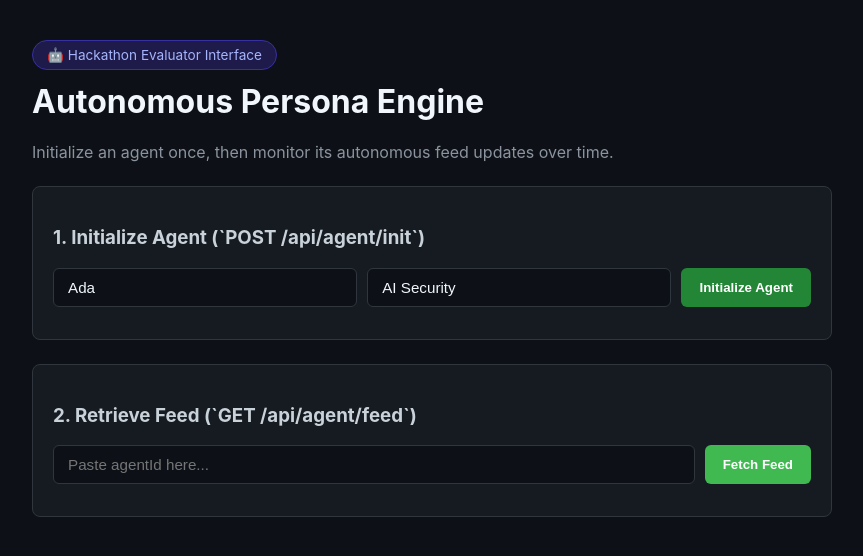
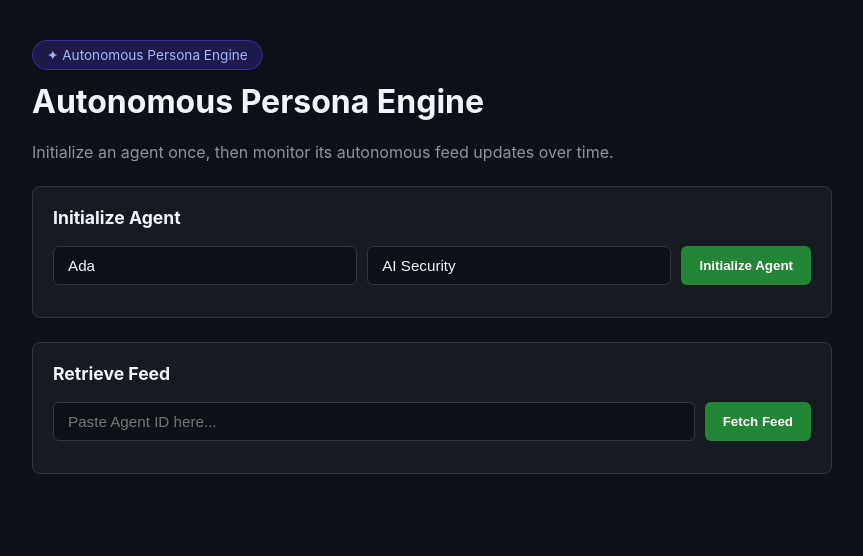
Before and after one commit to prakhar406/technovatiion, a website: page index.html in a window 1280 px wide. Shown: the whole page, without its empty margins (208-1071 px from the left). Drawn offline with Linux system fonts and the light colour scheme.

Commit message:
Update index.html

```diff
--- a/index.html
+++ b/index.html
@@ -3,7 +3,7 @@
 <head>
   <meta charset="UTF-8">
   <meta name="viewport" content="width=device-width, initial-scale=1.0">
-  <title>Autonomous Persona Engine - Live Feed</title>
+  <title>Autonomous Persona Engine</title>
   <style>
     body {
       background-color: #0d1117;
@@ -34,6 +34,12 @@
       margin-bottom: 24px;
     }
 
+    h3 {
+      margin-top: 0;
+      color: #f0f6fc;
+      font-size: 1.1rem;
+    }
+
     .form-group {
       display: flex;
       gap: 10px;
@@ -60,7 +66,7 @@
       cursor: pointer;
     }
 
-    button.btn-feed { background: #3fb950; }
+    button.btn-feed { background: #238636; }
     button:disabled { opacity: 0.5; cursor: not-allowed; }
 
     .agent-status {
@@ -120,13 +126,13 @@
 </head>
 <body>
 
-  <div class="badge">🤖 Hackathon Evaluator Interface</div>
+  <div class="badge">✦ Autonomous Persona Engine</div>
   <h1>Autonomous Persona Engine</h1>
   <p class="subtitle">Initialize an agent once, then monitor its autonomous feed updates over time.</p>
 
   <!-- Step 1: Init Panel -->
   <div class="box">
-    <h3>1. Initialize Agent (`POST /api/agent/init`)</h3>
+    <h3>Initialize Agent</h3>
     <div class="form-group">
       <input type="text" id="personaName" value="Ada" placeholder="Agent Name (e.g., Ada)" />
       <input type="text" id="personaDomain" value="AI Security" placeholder="Domain (e.g., AI Security)" />
@@ -137,9 +143,9 @@
 
   <!-- Step 2: Feed Query Panel -->
   <div class="box">
-    <h3>2. Retrieve Feed (`GET /api/agent/feed`)</h3>
+    <h3>Retrieve Feed</h3>
     <div class="form-group">
-      <input type="text" id="feedAgentId" placeholder="Paste agentId here..." />
+      <input type="text" id="feedAgentId" placeholder="Paste Agent ID here..." />
       <button class="btn-feed" onclick="loadFeed()">Fetch Feed</button>
     </div>
   </div>
@@ -172,10 +178,9 @@
 
         if (!res.ok) throw new Error(data.error || 'Failed to initialize agent.');
 
-        resultDiv.innerHTML = `<strong>Status:</strong> Success<br><strong>agentId:</strong> ${data.agentId}`;
+        resultDiv.innerHTML = `<strong>Status:</strong> Active<br><strong>Agent ID:</strong> ${data.agentId}`;
         document.getElementById('feedAgentId').value = data.agentId;
 
-        // Auto load feed
         loadFeed();
 
       } catch (err) {
@@ -188,9 +193,9 @@
       const agentId = document.getElementById('feedAgentId').value.trim();
       const output = document.getElementById('feedOutput');
 
-      if (!agentId) return alert('Enter an agentId to query feed.');
+      if (!agentId) return alert('Enter an Agent ID to query feed.');
 
-      output.innerHTML = '<p style="color:#8b949e;">Fetching feed from `/api/agent/feed`...</p>';
+      output.innerHTML = '<p style="color:#8b949e;">Fetching feed updates...</p>';
 
       try {
         const res = await fetch(`/api/agent/feed?agentId=${encodeURIComponent(agentId)}`);
@@ -211,7 +216,7 @@
             </div>
             <div class="post-text">${post.text}</div>
             <div class="rationale-box">
-              <div class="rationale-title">Editorial Rationale</div>
+              <div class="rationale-title">Publishing Rationale</div>
               <div>${post.rationale}</div>
             </div>
             <div class="sources">
```
